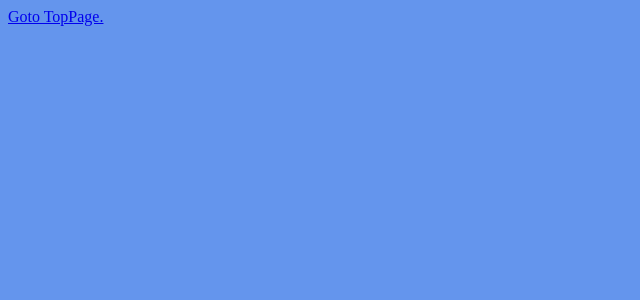
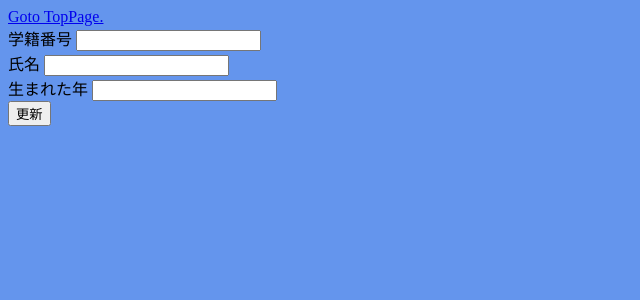
Before and after one commit to yuedackg/WebAdvancedSeminer1, a Flask app: page /dbUpdate/ in a window 1280 px wide. Before the commit the part shown is almost empty. Shown: the top 300 px of the page, without its empty margins (0-640 px from the left). Run offline with Flask 3, Linux system fonts and the light colour scheme.

Commit message:
更新処理用のHTMLファイルの作成

```diff
--- a/WebService/templates/dbupdate.html
+++ b/WebService/templates/dbupdate.html
@@ -11,6 +11,24 @@
 	<header>
 		<div><a href="/">Goto TopPage.</a></div>
 	</header>
+	<main>
+		<form action="/dbUpdate/" method="post">
+			<div>
+				<label for="namae">学籍番号</label>
+				<input type="text" name="namae">
+			</div>
+			<div>
+				<label for="simei">氏名</label>
+				<input type="text" name="simei">
+			</div>
+			<div>
+				<label for="year">生まれた年</label>
+				<input type="text" name="year">
+			</div>
+			<input type="submit" value="更新">
+		</form>
 
+	</main>
+	<p>{{msg}}</p>
 </body>
 </html>
```
